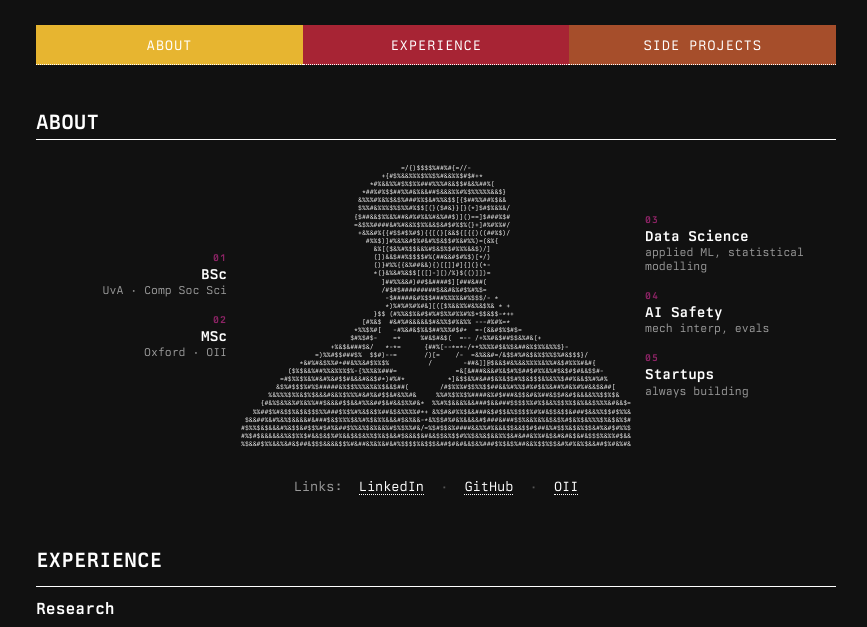
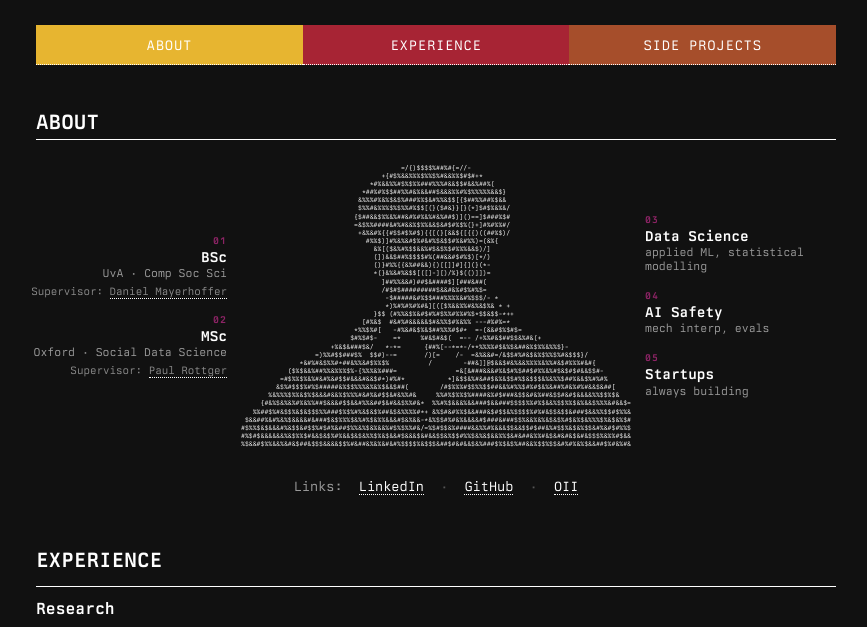
Before and after one commit to Calebagoha123/calebagoha123.github.io, an Eleventy site: page src/index.njk in a window 1280 px wide. Shown: the part 164-791 px from the top of the page, without its empty margins (204-1071 px from the left). Built offline with nearby package versions, Linux system fonts and the light colour scheme; Eleventy itself is replaced by a stand-in of ours; files that its build step writes are made by us from their sources; no server answers.

Commit message:
Update about education details

```diff
--- a/src/index.njk
+++ b/src/index.njk
@@ -13,11 +13,13 @@ layout: base
           <span class="num">01</span>
           <span class="heading">BSc</span>
           <span class="sub">UvA · Comp Soc Sci</span>
+          <span class="supervisor supervisor--nowrap">Supervisor: <a href="https://www.uva.nl/en/profile/m/a/d.m.mayerhoffer/d.m.mayerhoffer.html" target="_blank" rel="noopener">Daniel Mayerhoffer</a></span>
         </div>
         <div class="callout">
           <span class="num">02</span>
           <span class="heading">MSc</span>
-          <span class="sub">Oxford · OII</span>
+          <span class="sub sub--nowrap">Oxford · Social Data Science</span>
+          <span class="supervisor">Supervisor: <a href="https://paulrottger.com" target="_blank" rel="noopener">Paul Rottger</a></span>
         </div>
       </aside>
 
@@ -108,6 +110,26 @@ layout: base
     font-size: 0.72rem;
     line-height: 1.2;
     margin-top: 2px;
+  }
+  .callout .sub--nowrap {
+    white-space: nowrap;
+  }
+  .callout .supervisor {
+    color: #8a8a8a;
+    font-size: 0.68rem;
+    line-height: 1.2;
+    margin-top: 4px;
+  }
+  .callout .supervisor a {
+    color: inherit;
+    text-decoration-color: var(--holo-accent);
+    text-underline-offset: 2px;
+  }
+  .callout .supervisor a:hover {
+    color: #fff;
+  }
+  .callout .supervisor--nowrap {
+    white-space: nowrap;
   }
 
   @media (max-width: 760px) {
```
